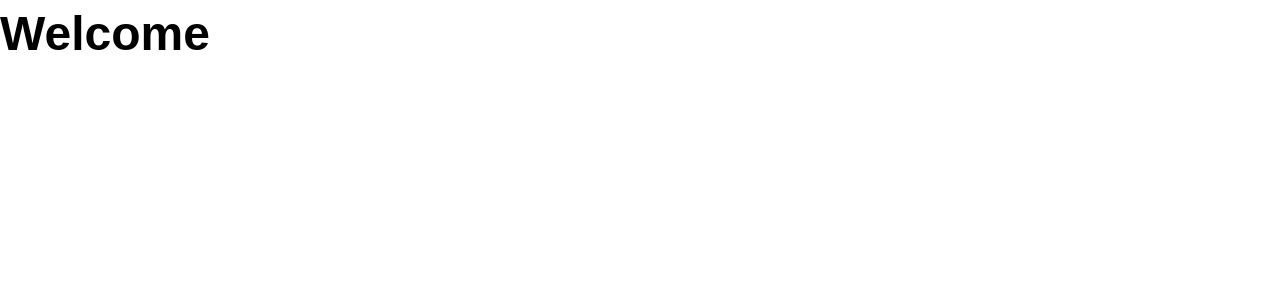
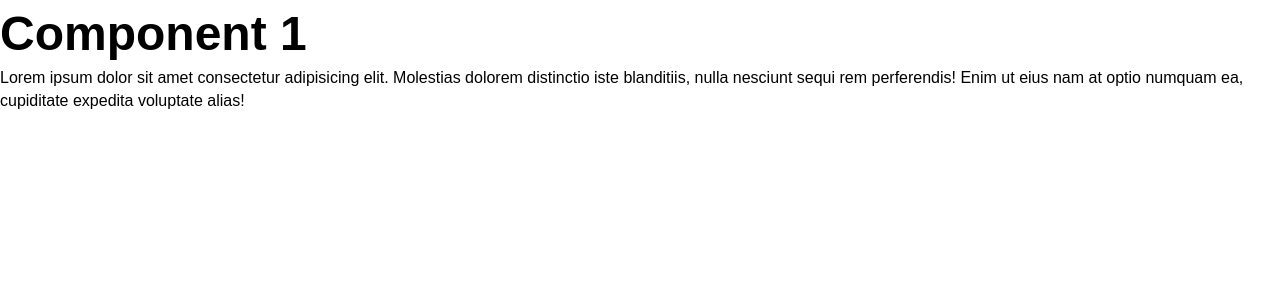
Before and after one commit to EmmanuelOBUjunior/react-spring-animation, a React (Create React App) app: page / in a window 1280 px wide. Shown: the top 300 px of the page. Built offline with nearby package versions, Linux system fonts and the light colour scheme.

Commit message:
Component1 done

```diff
--- a/src/App.js
+++ b/src/App.js
@@ -1,9 +1,10 @@
 import './App.css';
+import Component1 from './components/Component1';
 
 function App() {
   return (
     <div className="App">
-     <h1>Welcome</h1>
+     <Component1/>
     </div>
   );
 }
--- a/src/components/Component1.js
+++ b/src/components/Component1.js
@@ -2,8 +2,16 @@ import React from 'react'
 
 const Component1 = () => {
   return (
-	<div>Component1</div>
+		<div style={{c1Style}}>
+			<h1>Component 1</h1>
+			<p>Lorem ipsum dolor sit amet consectetur adipisicing elit. Molestias dolorem distinctio iste blanditiis, nulla nesciunt sequi rem perferendis! Enim ut eius nam at optio numquam ea, cupiditate expedita voluptate alias!</p>
+		</div>
   )
 }
 
+const c1Style = {
+	background: 'steelblue',
+	color: 'white'
+}
+
 export default Component1
```
